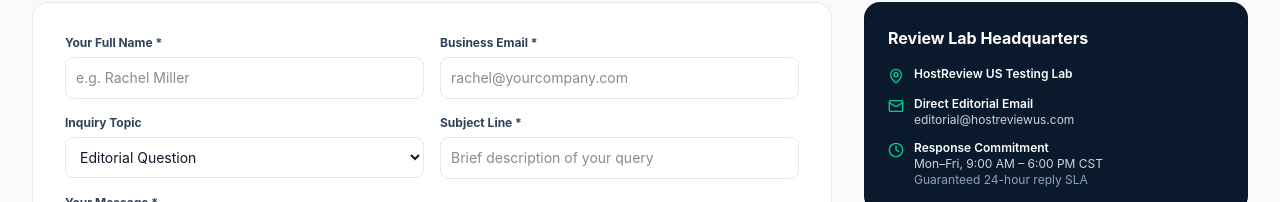
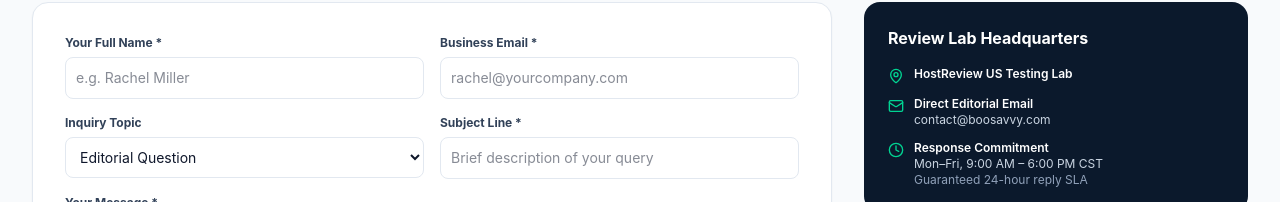
Before and after one commit to sulphitic7864/HostReviewUS, a Next.js app: page / in a window 1280 px wide. Both pictures are taken after a click on the button "Contact Us". Shown: the part 263-465 px from the top of the page. Built offline with nearby package versions, Linux system fonts and the light colour scheme.

Commit message:
fix: update contact email address in ContactPage component

```diff
--- a/src/pages/ContactPage.tsx
+++ b/src/pages/ContactPage.tsx
@@ -189,7 +189,7 @@ export const ContactPage: React.FC<ContactPageProps> = ({ onNavigate }) => {
                 <Mail className="w-4 h-4 text-emerald-400 shrink-0 mt-0.5" />
                 <div>
                   <div className="font-semibold text-white">Direct Editorial Email</div>
-                  <div>editorial@hostreviewus.com</div>
+                  <div>contact@boosavvy.com</div>
                 </div>
               </div>
 
```
